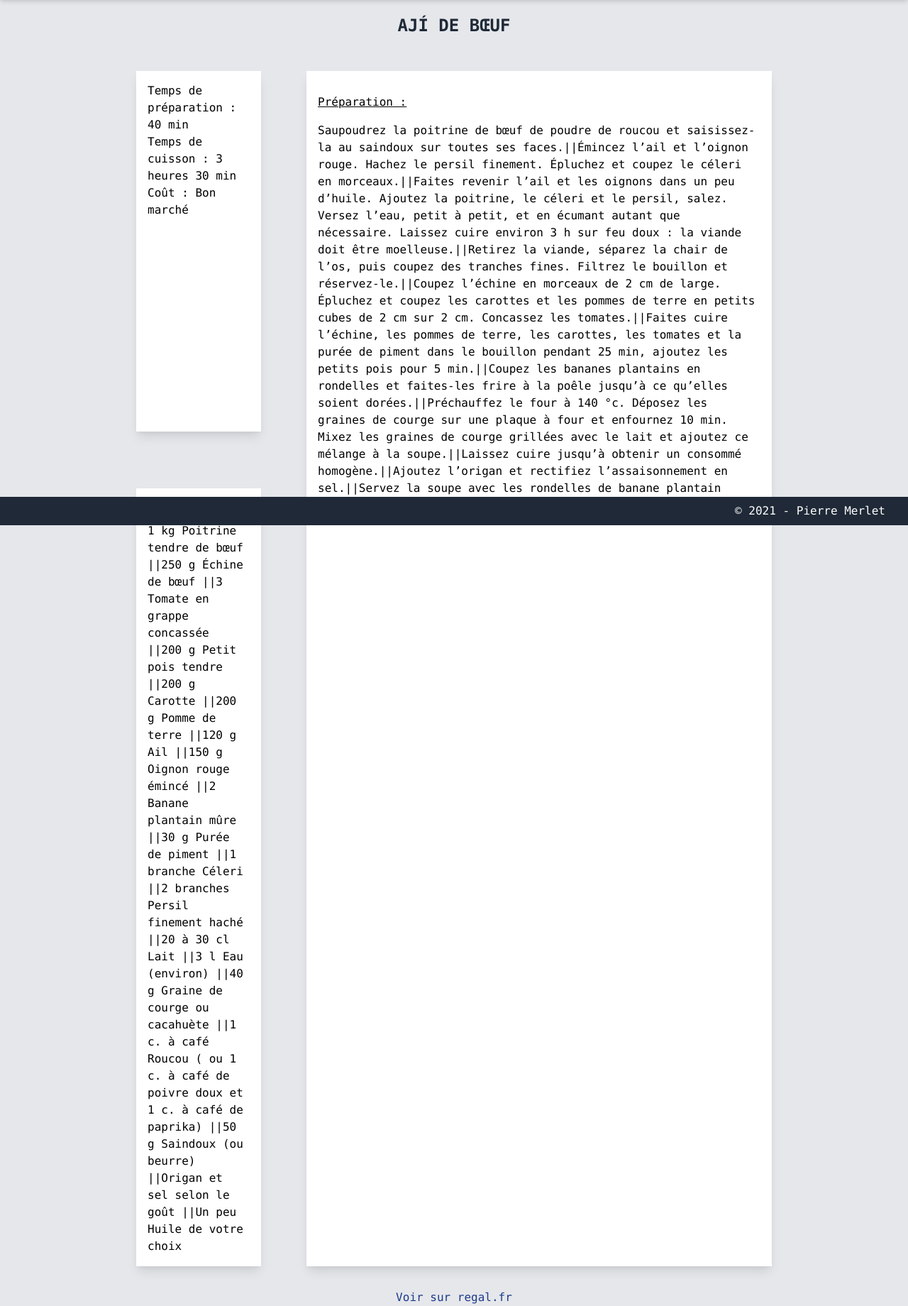
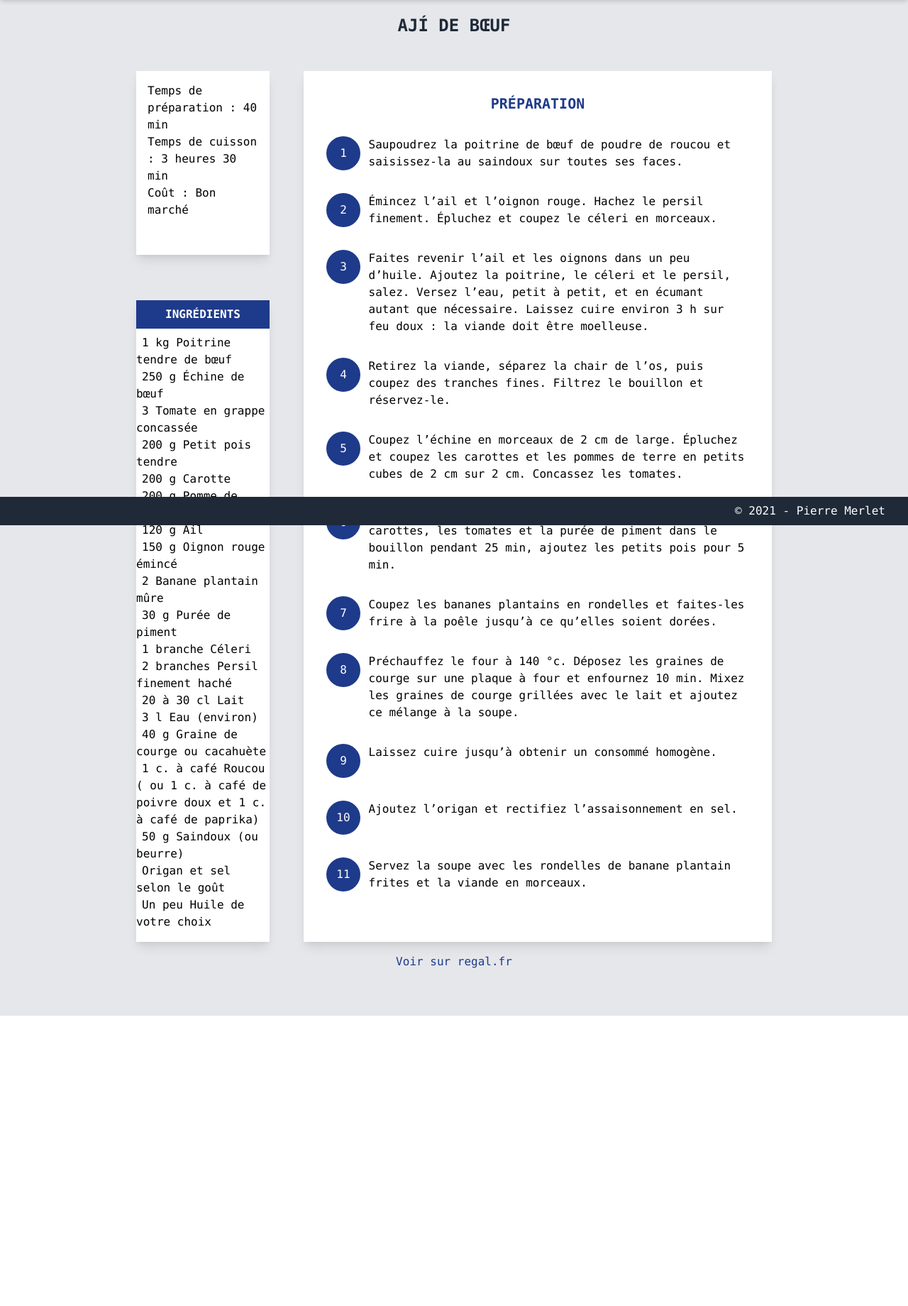
Before and after one commit to PierreMrt/recipe_scraping, a Django app: page /recipe_details/2/ in a window 1280 px wide. Shown: the part 60-1900 px from the top of the page at 71% size. After the commit the page ends 1491 px from the top, so only its background shows below. Run offline with Django 3.2, Linux system fonts and the light colour scheme; data comes from the database, SQL or seed files in the repository.

Commit message:
updated recipe details layout

```diff
--- a/recettes_gui/models.py
+++ b/recettes_gui/models.py
@@ -1,5 +1,6 @@
 # Python libs
 import random
+from re import split
 
 # Django
 from django.db import models
@@ -47,3 +48,11 @@ class Recipe(models.Model):
         ids = [i.id for i in Recipe.objects.all()]
         random.shuffle(ids)
         return [Recipe.objects.get(id=i) for i in ids]
+
+    def steps_as_list(self, pk):
+        steps = Recipe.objects.get(id=pk).steps
+        return steps.split('||')
+
+    def ingredients_as_list(self, pk):
+        ingredients = Recipe.objects.get(id=pk).ingredients
+        return ingredients.split('||')
--- a/recettes_gui/templates/recipe_details.html
+++ b/recettes_gui/templates/recipe_details.html
@@ -6,22 +6,29 @@
     <div class='flex text-2xl uppercase text-gray-800 font-bold my-8 justify-center'>
         {{details.name}}
     </div>
-    <div class='grid grid-cols-4 grid-rows-3 gap-16'>
+    <div class='grid grid-cols-4 grid-rows-4 gap-12'>
         <div class='bg-white p-4 shadow-lg mt-4 order-1'>
             <div>Temps de préparation : {{details.prep_time}}</div>
             <div>Temps de cuisson : {{details.cook_time}}</div>
             <div>Coût : {{details.cost}}</div>
         </div>
-        <div class='bg-white p-4 shadow-lg mt-4 row-span-2 order-3'>
-            <p class='underline mb-2'>Ingrédients : <br></p>
-            {{details.ingredients}}
+        <div class='bg-white pb-4 shadow-lg mt-4 row-span-3 order-3'>
+            <span class='py-2 mb-2 bg-blue-900 text-white uppercase font-bold flex justify-center'>Ingrédients <br></span>
+            {% for ingredient in ingredients %}
+            <span class='px-2'>{{ingredient}}<br></span>
+            {% endfor %}
         </div>
-        <div class='bg-white p-4 shadow-lg mt-4 w-full row-span-3 col-span-3 order-2'>
-            <p class='underline my-4'>Préparation : <br></p>
-            {{details.steps}}
+        <div class='bg-white p-4 shadow-lg mt-4 w-full row-span-4 col-span-3 order-2'>
+            <p class='my-4 flex justify-center uppercase text-blue-900 text-xl font-bold'>Préparation <br></p>
+            {% for step in steps %}
+            <p class='my-8 grid grid-cols-10 mx-4'>
+                <span class='bg-blue-900 text-white rounded-full w-12 h-12 flex items-center justify-center align-top'>{{ forloop.counter }}</span>
+                <span class='flex col-span-9'>{{step}}<br></span>
+            </p>
+            {% endfor %}
         </div>
     </div>
-        <a href={{ details.link }} class='text-blue-900 hover:text-red-700 flex justify-center mt-8'>Voir sur regal.fr</a>
+        <a href={{ details.link }} class='text-blue-900 hover:text-red-700 flex justify-center mt-4 mb-16'>Voir sur regal.fr</a>
     {% endfor %}
 </div>
 
--- a/recettes_gui/views.py
+++ b/recettes_gui/views.py
@@ -47,6 +47,7 @@ class SearchView(ListView):
 
 def recipe_details(request, pk):
     recipe = Recipe.objects.filter(id=pk, )
-    context = {'recipe': recipe, }
-    print(context)
+    steps = Recipe().steps_as_list(pk)
+    ingredients = Recipe().ingredients_as_list(pk)
+    context = {'recipe': recipe, 'steps': steps, 'ingredients': ingredients}
     return render(request, 'recipe_details.html', context)
```
